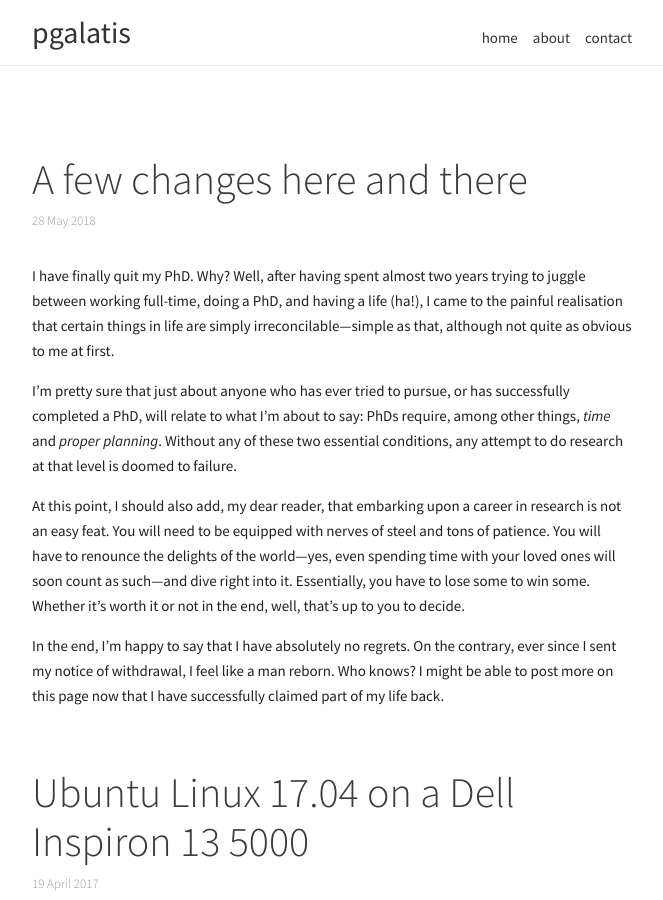
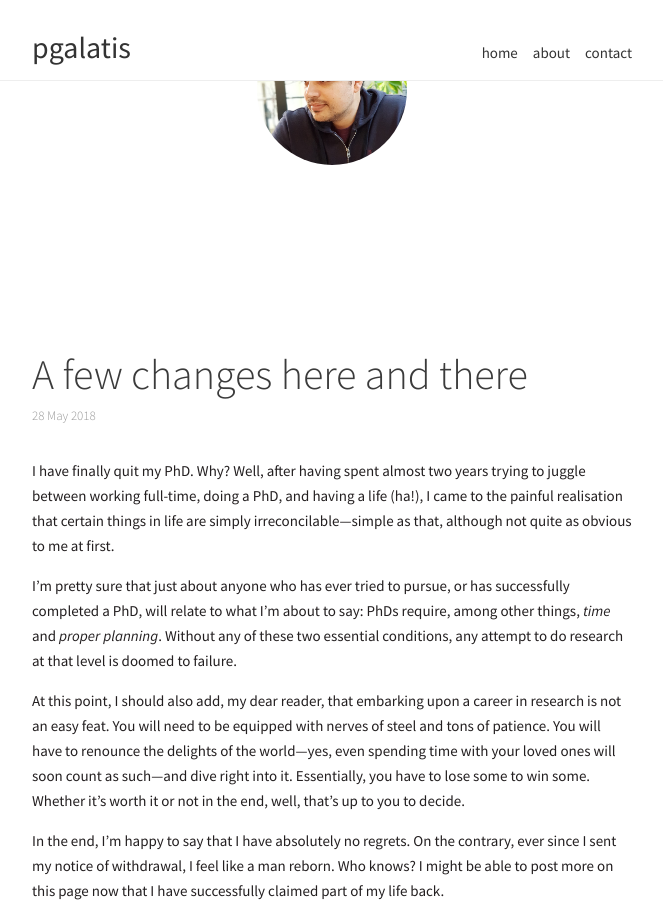
Before and after one commit to pgalatis/pgalatis.github.io, a Jekyll site: the page built from index.html, in a window 1280 px wide and 900 px high. Shown: the whole window, without its empty margins (308-971 px from the left). Built offline with Jekyll 4.4.1, drawn with Linux system fonts in a browser that asks for light colours; nearby versions of some CDN libraries; the list of posts is cut into pages by our own code.

Commit message:
Redesign

```diff
--- a/_layouts/default.html
+++ b/_layouts/default.html
@@ -92,6 +92,10 @@
       </div>
     </header>
 
+   <div class="hero">
+     <p><img src="https://pgalatis.github.io/images/me.jpg" title="Me" class="profile"></p>
+   </div>
+
    <div class="wrapper"><!-- Start wrapper -->
 
     <div class="content">
```
Also changed, not shown: other parts of _layouts/default.html (+1 -1 lines).
